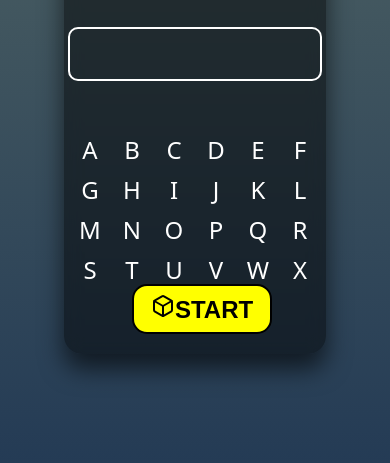
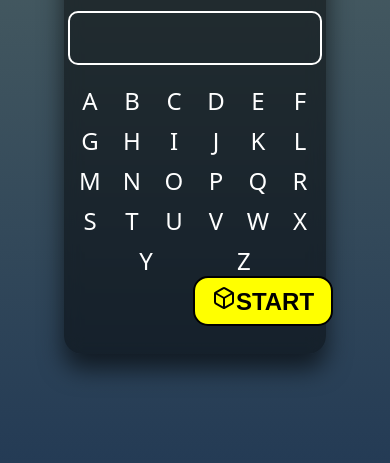
Before and after one commit to ManikLakhanpal/HangManUI, a Flask app: page /home in a window 390 px wide. Shown: the part 397-860 px from the top of the page. Run offline with Flask 2, Linux system fonts and the light colour scheme; data that the repository does not hold is empty; some libraries are stand-ins or nearby versions.

Commit message:
Start button fixed

```diff
--- a/static/css/responsive.css
+++ b/static/css/responsive.css
@@ -44,6 +44,9 @@
         width: 97%;
         height: 380px;
     }
+    .start{
+        position: relative;
+    }
 }
 /* heading */
 @media (max-width:400px){
```
